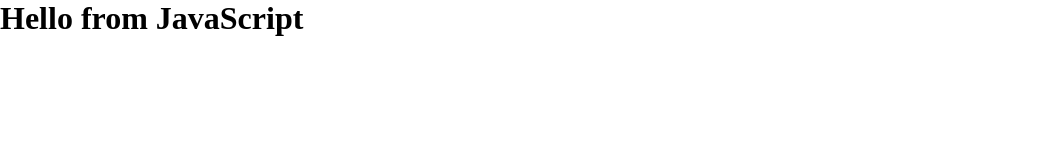
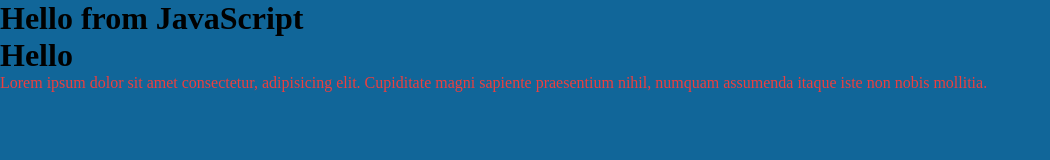
Before and after one commit to josaph17/git-course, a plain HTML site: page index.html in a window 1280 px wide. Shown: the whole page, without its empty margins (0-1050 px from the left). Drawn offline with Linux system fonts and the light colour scheme.

Commit message:
create file css and modyfied html

```diff
--- /dev/null
+++ b/css/style.css
@@ -0,0 +1,11 @@
+body{
+    background-color: #169;
+}
+
+p{
+    color: rgb(236, 63, 63);
+}
+
+h2{
+    font-size: 50px;
+}
--- a/index.html
+++ b/index.html
@@ -2,6 +2,7 @@
 <html lang="en">
 
 <head>
+    <link rel="stylesheet" href="css/style.css" type="">
     <meta charset="UTF-8">
     <meta http-equiv="X-UA-Compatible" content="IE=edge">
     <meta name="viewport" content="width=device-width, initial-scale=1.0">
@@ -17,6 +18,9 @@
 <body>
     <h1>Heello Git</h1>
     <script src="script.js"></script>
+    <h1>Hello</h1>
+    <p>Lorem ipsum dolor sit amet consectetur, adipisicing elit. Cupiditate magni sapiente praesentium nihil, numquam
+        assumenda itaque iste non nobis mollitia.</p>
 </body>
 
 </html>
```
